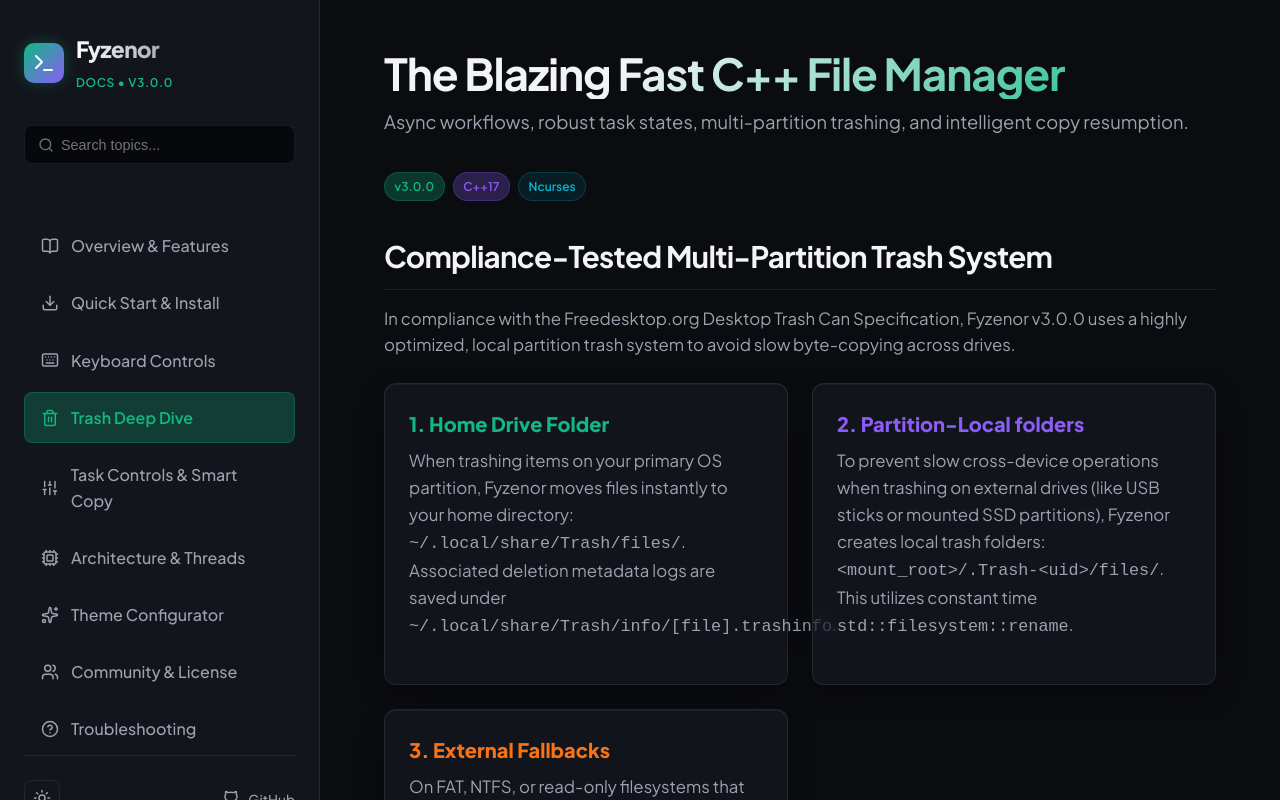
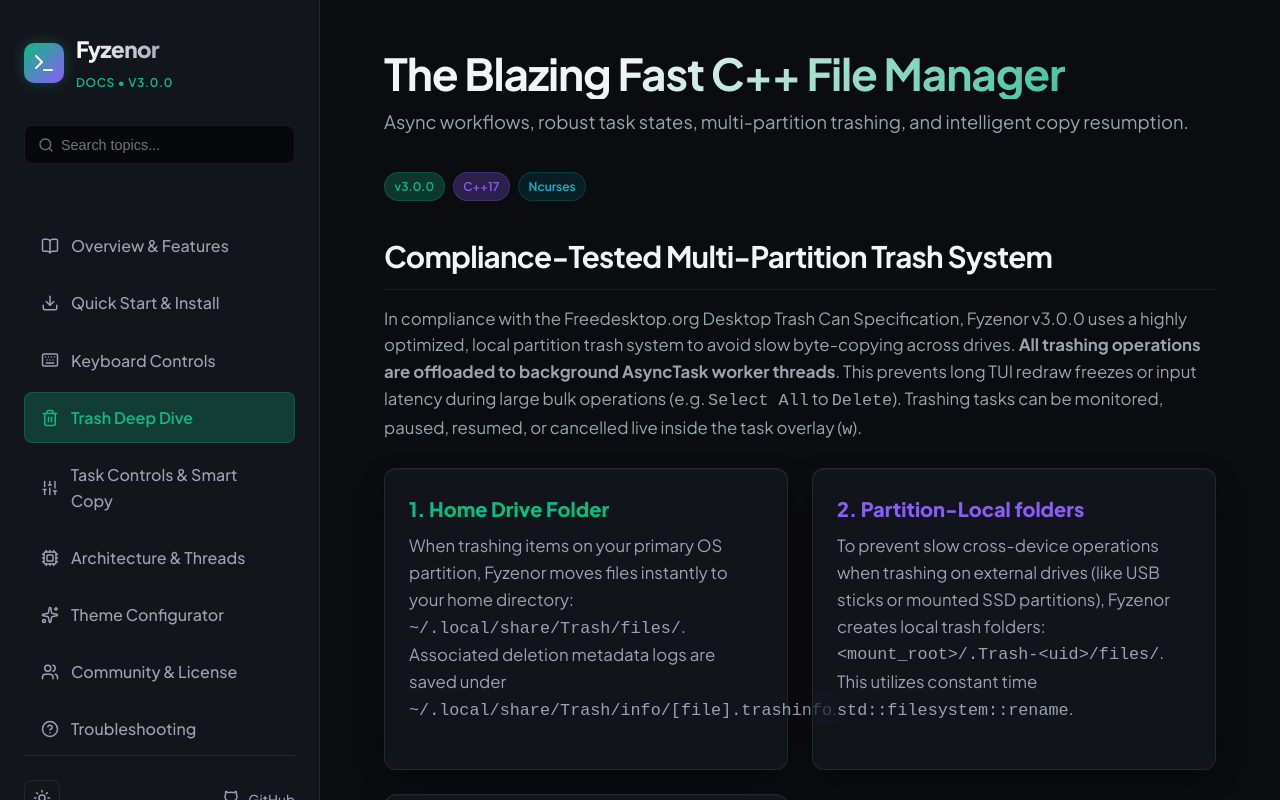
Before and after one commit to Bimbok/fyzenor-docs, a React (Vite) app: page / in a window 1280 px wide. Both pictures are taken after a click on the element "Trash Deep Dive". Shown: the top 800 px of the page. Built offline with nearby package versions, Linux system fonts and the light colour scheme.

Commit message:
docs: Document asynchronous background trash tasks in deep-dive tab

```diff
--- a/src/App.tsx
+++ b/src/App.tsx
@@ -2185,6 +2185,7 @@
               In compliance with the Freedesktop.org Desktop Trash Can
               Specification, Fyzenor v3.0.0 uses a highly optimized, local
               partition trash system to avoid slow byte-copying across drives.
+              <strong> All trashing operations are offloaded to background AsyncTask worker threads</strong>. This prevents long TUI redraw freezes or input latency during large bulk operations (e.g. <code>Select All</code> to <code>Delete</code>). Trashing tasks can be monitored, paused, resumed, or cancelled live inside the task overlay (<code>w</code>).
             </p>
 
             <div className="card-grid">
```
